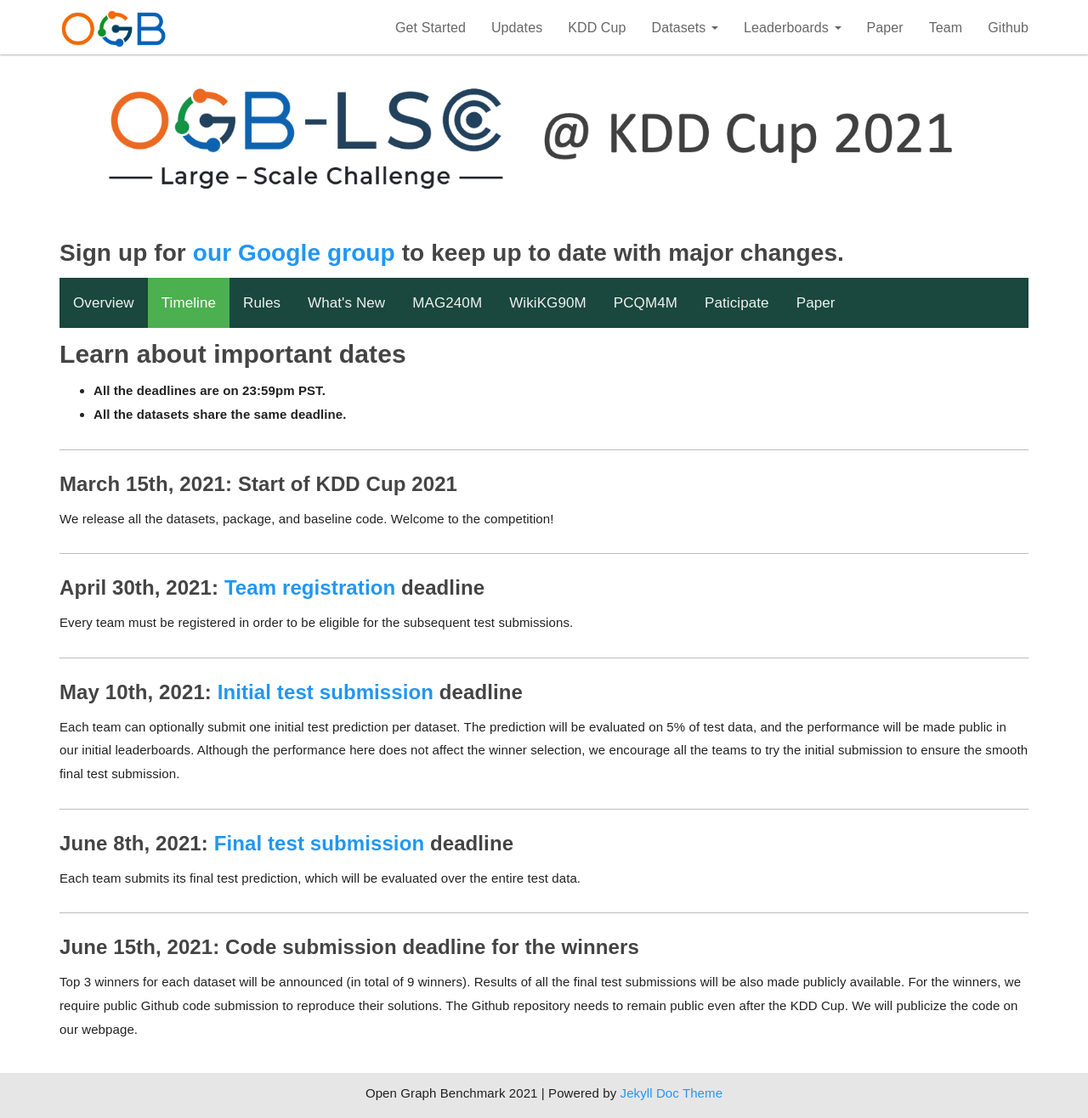
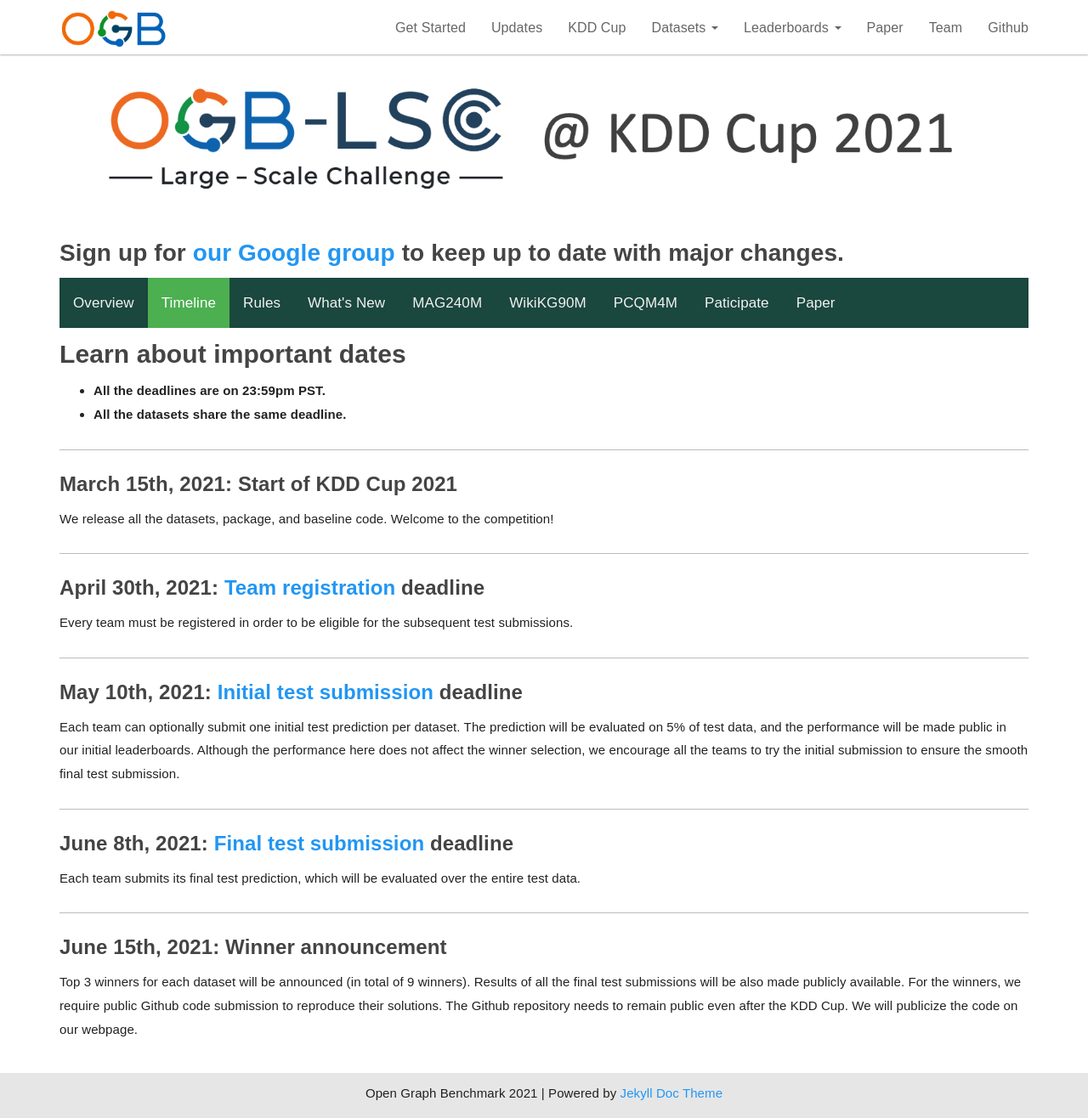
Before and after one commit to snap-stanford/ogb-web, a Jekyll site: the page built from _docs/kddcup2021/timeline.md, in a window 1280 px wide and 1316 px high. Shown: the whole window at 85% size. Built offline with Jekyll 4.4.1, drawn with Linux system fonts in a browser that asks for light colours.

Commit message:
announcing winners

```diff
--- a/_docs/kddcup2021/timeline.md
+++ b/_docs/kddcup2021/timeline.md
@@ -33,7 +33,7 @@ Each team submits its final test prediction, which will be evaluated over the en
 
 -------
 
-##### **June 15th, 2021: Code submission deadline for the winners**
+##### **June 15th, 2021: Winner announcement**
 Top 3 winners for each dataset will be announced (in total of 9 winners).
 Results of all the final test submissions will be also made publicly available.
 For the winners, we require public Github code submission to reproduce their solutions.
```
